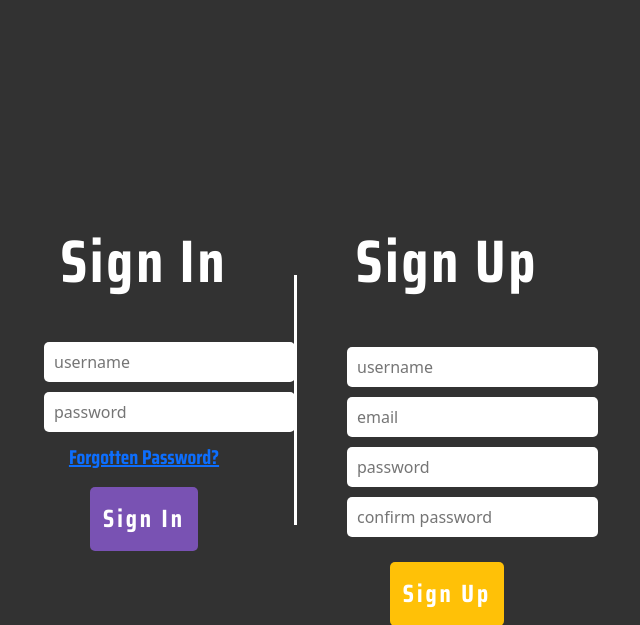
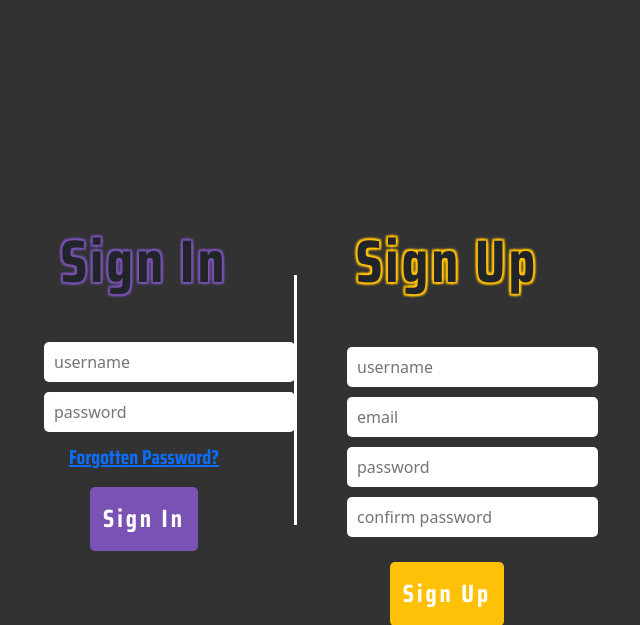
Before and after one commit to DM880/Chat, a Django app: page / in a window 1280 px wide. Shown: the top 625 px of the page, without its empty margins (346-986 px from the left). Run offline with Django 3.2, Linux system fonts and the light colour scheme; some libraries are stand-ins or nearby versions.

Commit message:
sign h2 outlined

```diff
--- a/src/chat_app/interfaces/appsite/static/css/sign.css
+++ b/src/chat_app/interfaces/appsite/static/css/sign.css
@@ -26,11 +26,17 @@ body {
   margin-top:-50px;
   margin-right:50px;
   margin-bottom:50px;
+  text-shadow: -2px -2px 2px #7952B3, 2px -2px 2px #7952B3, -2px 2px 2px #7952B3, 2px 2px 2px #7952B3;
+}
+
+.signup{
+  margin-top:-50px;
+  margin-bottom: 50px;
+  text-shadow: -2px -2px 2px #FFC107, 2px -2px 2px #FFC107, -2px 2px 2px #FFC107, 2px 2px 2px #FFC107;
 }
 
 .sign-txt{
   font-weight: bold;
-  color: white;
   font-size: 60px;
   font-family: 'Saira Condensed', sans-serif;
   letter-spacing: 3px;
--- a/src/chat_app/interfaces/appsite/templates/sign.html
+++ b/src/chat_app/interfaces/appsite/templates/sign.html
@@ -28,7 +28,7 @@
 <hr>
   <div class="line"></div>
   <div class="create-div">
-    <h2 style="margin-top:-50px;margin-bottom: 50px;" class="sign-txt">Sign Up</h2>
+    <h2 class="sign-txt signup">Sign Up</h2>
     <form action="{% url 'sign_up' %}" method="POST">
       {% csrf_token %}
       <input name="username_signup" placeholder="username" required="true"></input>
```
